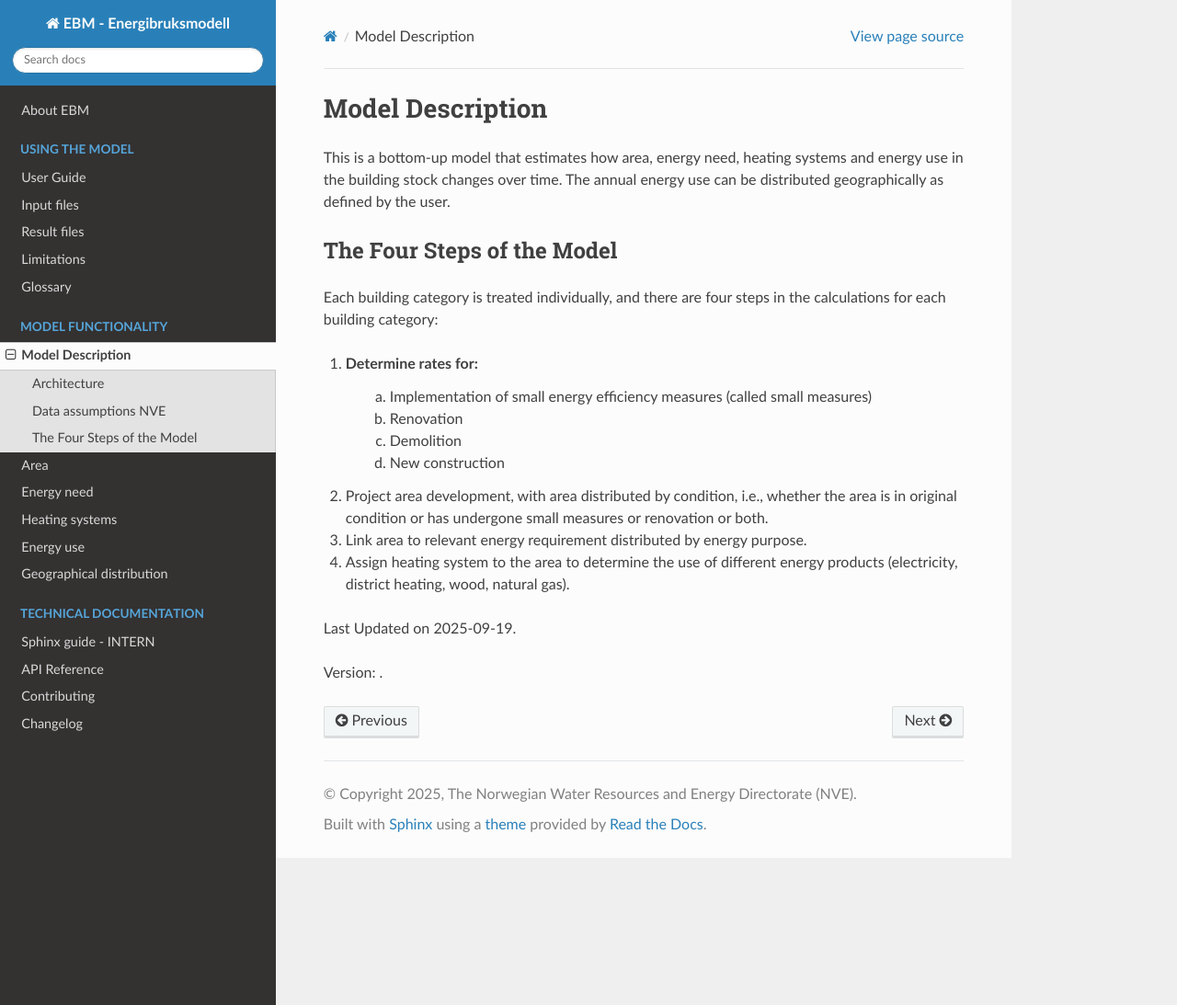
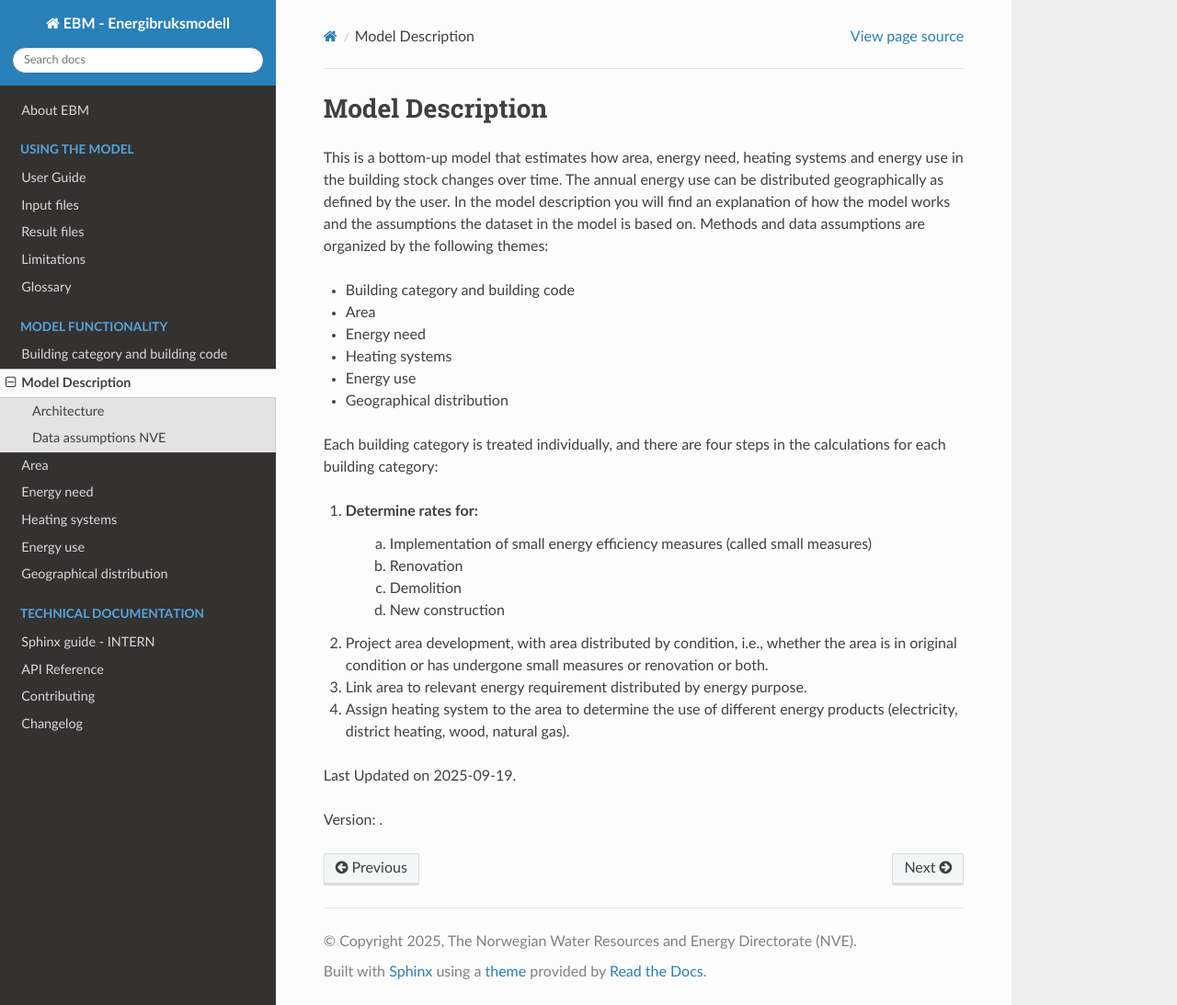
Before and after one commit to NVE/ebm, a Sphinx documentation site: the page built from docs/source/model_description/index.rst, in a window 1280 px wide and 1093 px high. Shown: the whole window at 92% size. Built offline with Sphinx 7.4.7 and the Read the Docs theme 3.1.0, drawn with Linux system fonts in a browser that asks for light colours; the version number could not be read and is left out.

Commit message:
Added page of building parameters + text changes

```diff
--- a/docs/source/energy_need/assumptions.rst
+++ b/docs/source/energy_need/assumptions.rst
@@ -1,7 +1,7 @@
 Assumptions
 ===========
 
-The energy need in a buldings original condition is based on the energy requirement given by the building code. This energy requirement is one common value in in kWh per square.
+In the NVE dataset, the "original condition" of the area has an energy need given by the building code. This energy need is in kWh per square meter.
 To get the energy need per energy purpose in the original condition, representative buildings per building category and building code
 have been simulated in Simien. This work was originally done by Multiconsult in 2014 to simulate the energy purpose for buildings built built after different building codes to calculate a
 new building performance energy scale. There have been changes in the energy purpose since then, especially in lighting, due to new legislation from ecodesign.
--- a/docs/source/index.rst
+++ b/docs/source/index.rst
@@ -26,6 +26,7 @@
    :maxdepth: 1
    :caption: Model Functionality
 
+   building_parameters/index
    model_description/index
    area/index
    energy_need/index
--- a/docs/source/model_description/index.rst
+++ b/docs/source/model_description/index.rst
@@ -2,7 +2,15 @@
 #############################
 
 This is a bottom-up model that estimates how area, energy need, heating systems and energy use in the building stock changes over time.
-The annual energy use can be distributed geographically as defined by the user.
+The annual energy use can be distributed geographically as defined by the user. In the model description you will find an explanation of how the model works and the assumptions the dataset in the model is based on.
+Methods and data assumptions are organized by the following themes:
+
+* Building category and building code
+* Area
+* Energy need
+* Heating systems
+* Energy use
+* Geographical distribution
 
 
 .. toctree::
@@ -13,10 +21,6 @@
    architecture
    assumptions
 
-
-
-The Four Steps of the Model
----------------------------
 
 Each building category is treated individually, and there are four steps in the calculations for each building category:
 
```
Also changed, not shown: docs/source/building_parameters/index.rst (added, +19 -0 lines), docs/source/energy_need/index.rst (+7 -2 lines), docs/source/limitations.rst (+19 -11 lines), docs/source/model_description/assumptions.rst (+0 -18 lines).
